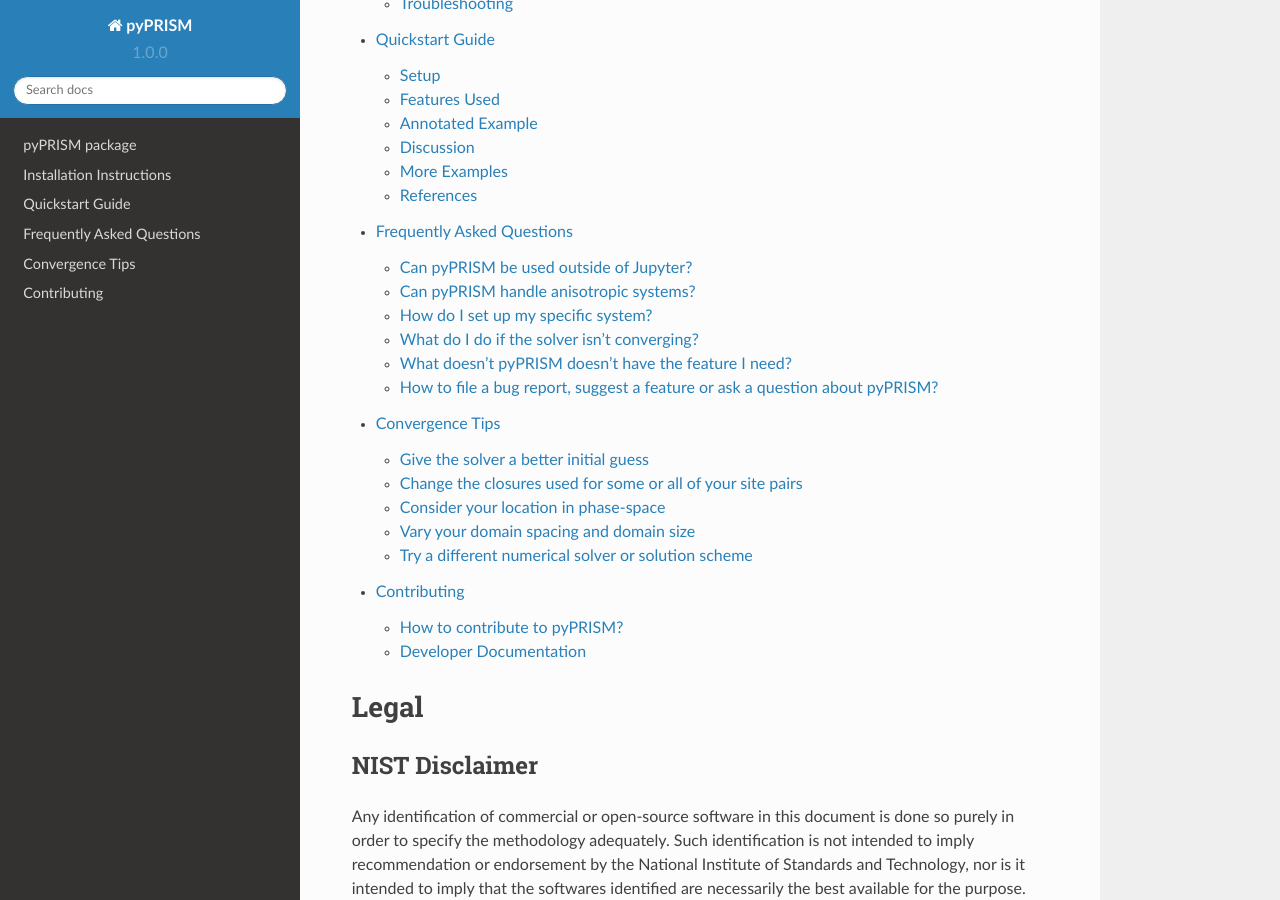
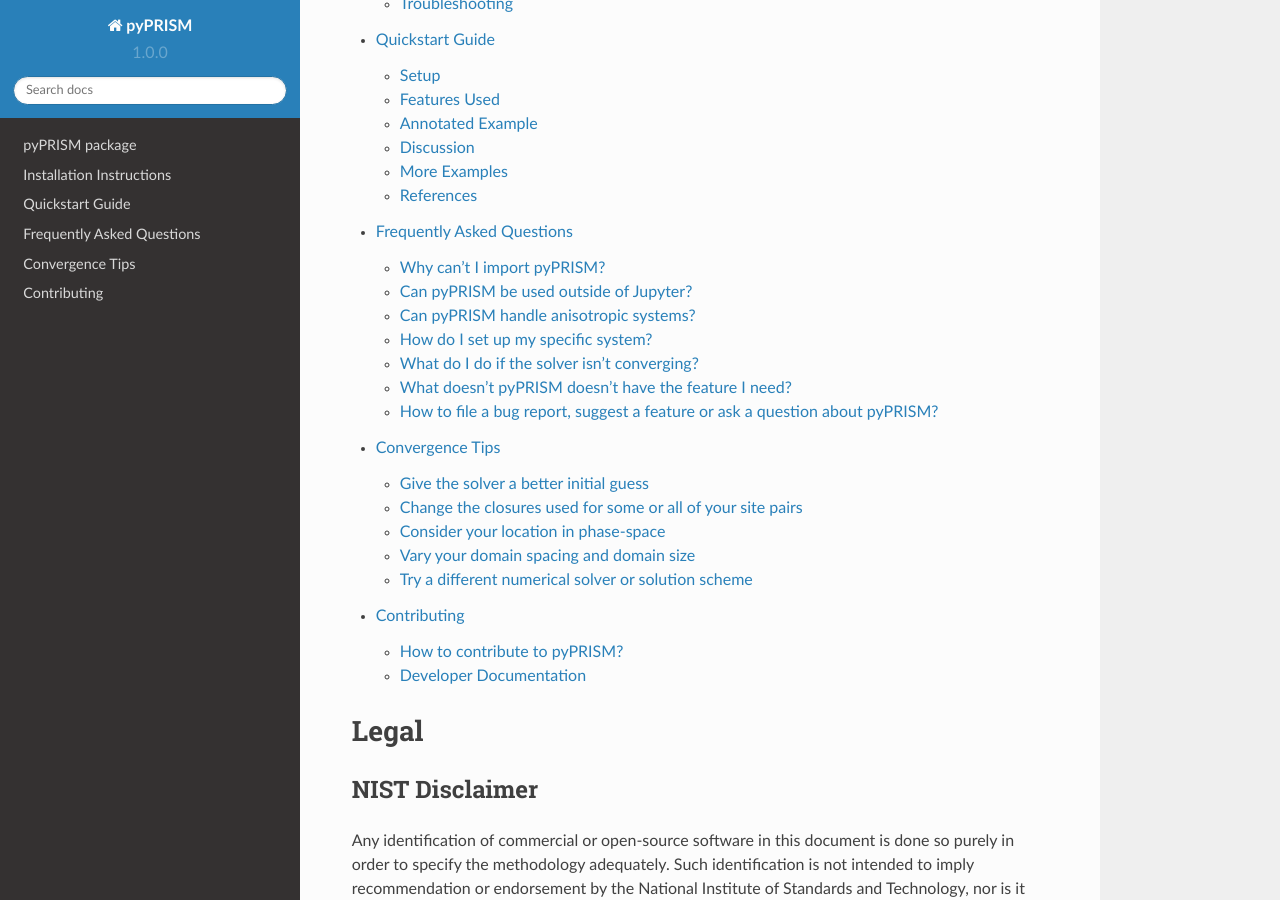
Before and after one commit to usnistgov/pyPRISM, a Sphinx documentation site: the page built from docs/index.rst, in a window 1280 px wide and 900 px high, scrolled down 1785 px. Built offline with Sphinx 7.4.7 and the Read the Docs theme 2.0.0, drawn with Linux system fonts in a browser that asks for light colours.

Commit message:
Added ImportError FAQ

```diff
--- a/docs/faq.rst
+++ b/docs/faq.rst
@@ -2,6 +2,10 @@
 
 Frequently Asked Questions
 ===========================
+
+Why can't I import pyPRISM?
+---------------------------
+See :ref:`install#troubleshooting`
 
 Can pyPRISM be used outside of Jupyter?
 ---------------------------------------
```
